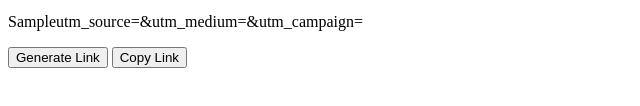
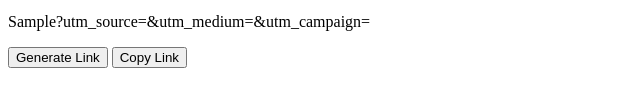
Before and after one commit to smitac90/smitac90.github.io, a plain HTML site: page index.html in a window 1280 px wide. Both pictures are taken after typing "Sample" into the empty fields and a click on the button "Generate Link". Shown: the part 312-418 px from the top of the page, 0-640 px from the left. Drawn offline with Linux system fonts and the light colour scheme.

Commit message:
Update index.html

```diff
--- a/index.html
+++ b/index.html
@@ -161,7 +161,7 @@
       + '&utm_campaign=' + utm_campaign;
 
     // Remove spaces, quotation marks, commas, and apostrophes from the URL
-    result = result.replace(/[\s,"'!?]/g, '');
+    result = result.replace(/[\s,"'!]/g, '');
 
     if(media_channel === 'facebook') {
       document.getElementById('result').innerHTML = "Please use dynamic link structure from existing facebook campaigns";
```
